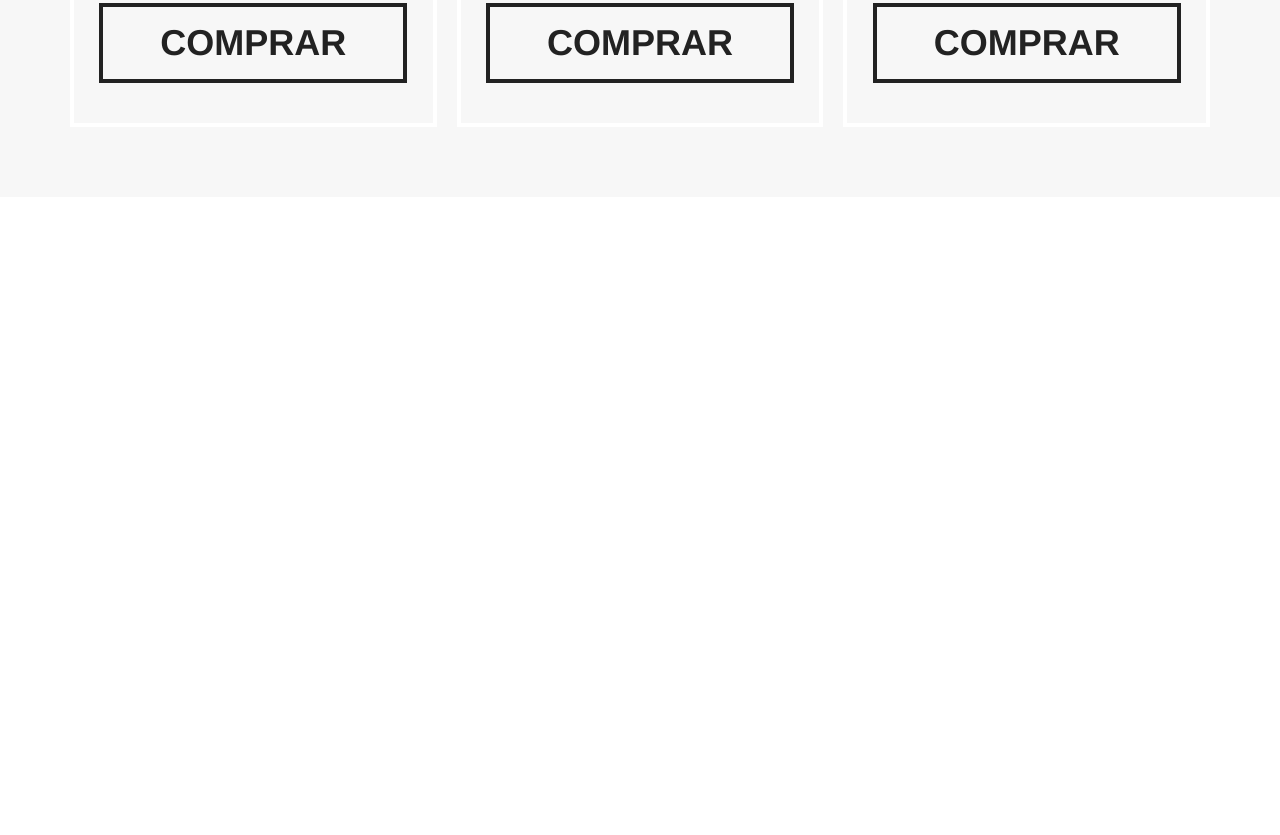
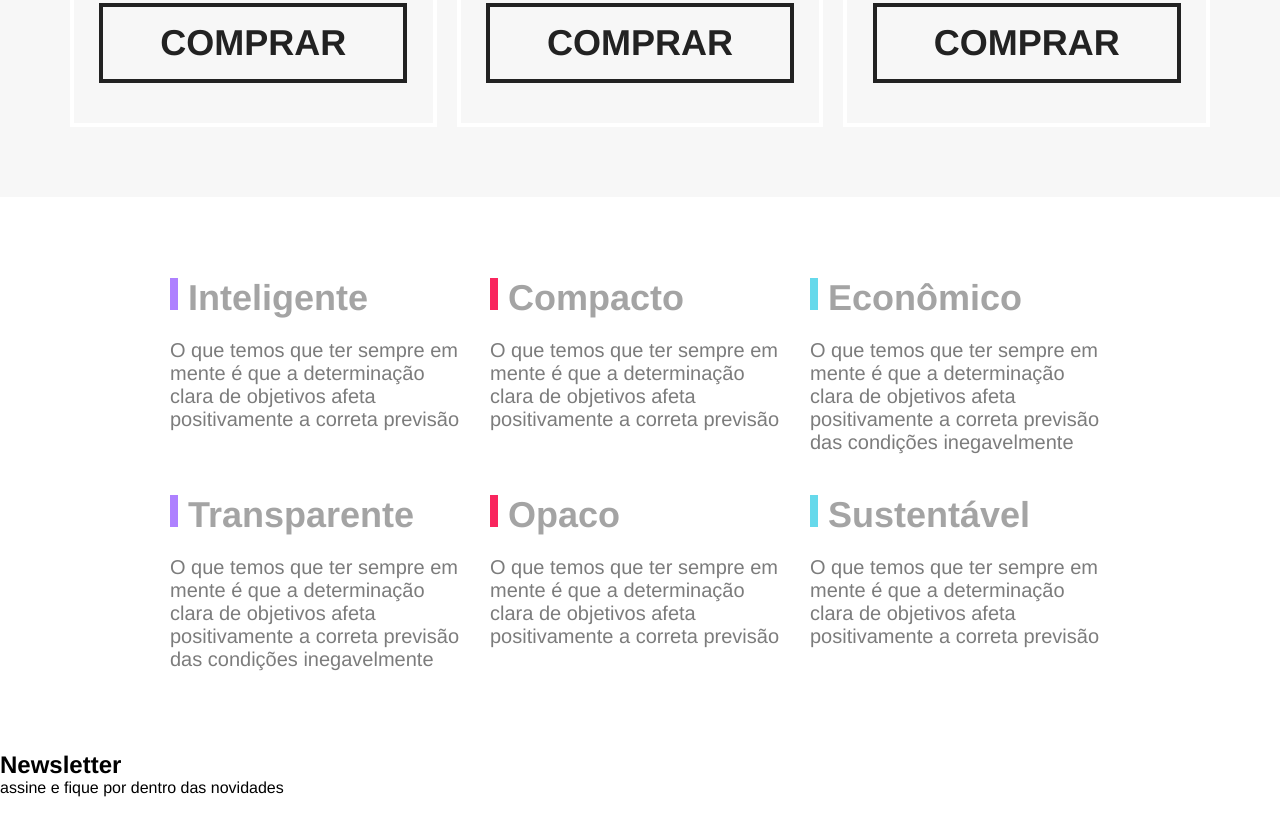
Before and after one commit to AndreLucasv10/Flexblog, a plain HTML site: page index.html in a window 1280 px wide. Shown: the part 2306-3141 px from the top of the page. Before the commit the page ends 2703 px from the top, so only its background shows below. Drawn offline with Linux system fonts and the light colour scheme.

Commit message:
termino de qualidade

```diff
--- /dev/null
+++ b/css/qualidade.css
@@ -0,0 +1,52 @@
+.qualidade {
+  max-width: 960px;
+  display: flex;
+  flex-wrap: wrap;
+  margin: 60px auto;
+}
+
+.qualidade-item {
+  flex: 1 1 300px;
+  margin: 20px 10px;
+}
+
+.qualidade-item h2 {
+  font-size: 2.25rem;
+  margin-bottom: 20px;
+  color: #a4a4a4;
+}
+
+.qualidade-item h2::before {
+  content: "";
+  width: 8px;
+  height: 32px;
+  background: violet;
+  display: inline-block;
+  margin-right: 10px;
+}
+
+.qualidade-item:nth-child(1) h2::before {
+  background: #ae81ff;
+}
+.qualidade-item:nth-child(4) h2::before {
+  background: #ae81ff;
+}
+
+.qualidade-item:nth-child(2) h2::before {
+  background: #f9265e;
+}
+.qualidade-item:nth-child(5) h2::before {
+  background: #f9265e;
+}
+
+.qualidade-item:nth-child(3) h2::before {
+  background: #66d9eb;
+}
+.qualidade-item:nth-child(6) h2::before {
+  background: #66d9eb;
+}
+
+.qualidade-item p {
+  font-size: 1.25rem;
+  color: #7c7c7c;
+}
--- a/css/style.css
+++ b/css/style.css
@@ -3,3 +3,4 @@
 @import url("./sobre.css");
 @import url("./produtos.css");
 @import url("./planos.css");
+@import url("./qualidade.css");
--- a/index.html
+++ b/index.html
@@ -108,6 +108,39 @@
       <a href="./">COMPRAR</a>
     </div>
   </article>
+  <section class="qualidade">
+    <div class="qualidade-item">
+      <h2>Inteligente</h2>
+      <p>O que temos que ter sempre em mente é que a determinação clara de objetivos afeta positivamente a correta previsão</p>
+    </div>
+    <div class="qualidade-item">
+      <h2>Compacto</h2>
+      <p>O que temos que ter sempre em mente é que a determinação clara de objetivos afeta positivamente a correta previsão</p>
+    </div>
+    <div class="qualidade-item">
+      <h2>Econômico</h2>
+      <p>O que temos que ter sempre em mente é que a determinação clara de objetivos afeta positivamente a correta previsão das condições inegavelmente</P>
+    </div>
+    <div class="qualidade-item">
+      <h2>Transparente</h2>
+      <p>O que temos que ter sempre em mente é que a determinação clara de objetivos afeta positivamente a correta previsão das condições inegavelmente</p>
+    </div>
+    <div class="qualidade-item">
+      <h2>Opaco</h2>
+      <p>O que temos que ter sempre em mente é que a determinação clara de objetivos afeta positivamente a correta previsão</p>
+    </div>
+    <div class="qualidade-item">
+      <h2>Sustentável</h2>
+      <p>O que temos que ter sempre em mente é que a determinação clara de objetivos afeta positivamente a correta previsão</p>
+    </div>
+  </section>
+
+  <section>
+    <div>
+      <h2>Newsletter</h1>
+        <p>assine e fique por dentro das novidades</p>
+    </div>
+  </section>
   </div>
 </body>
 
```
